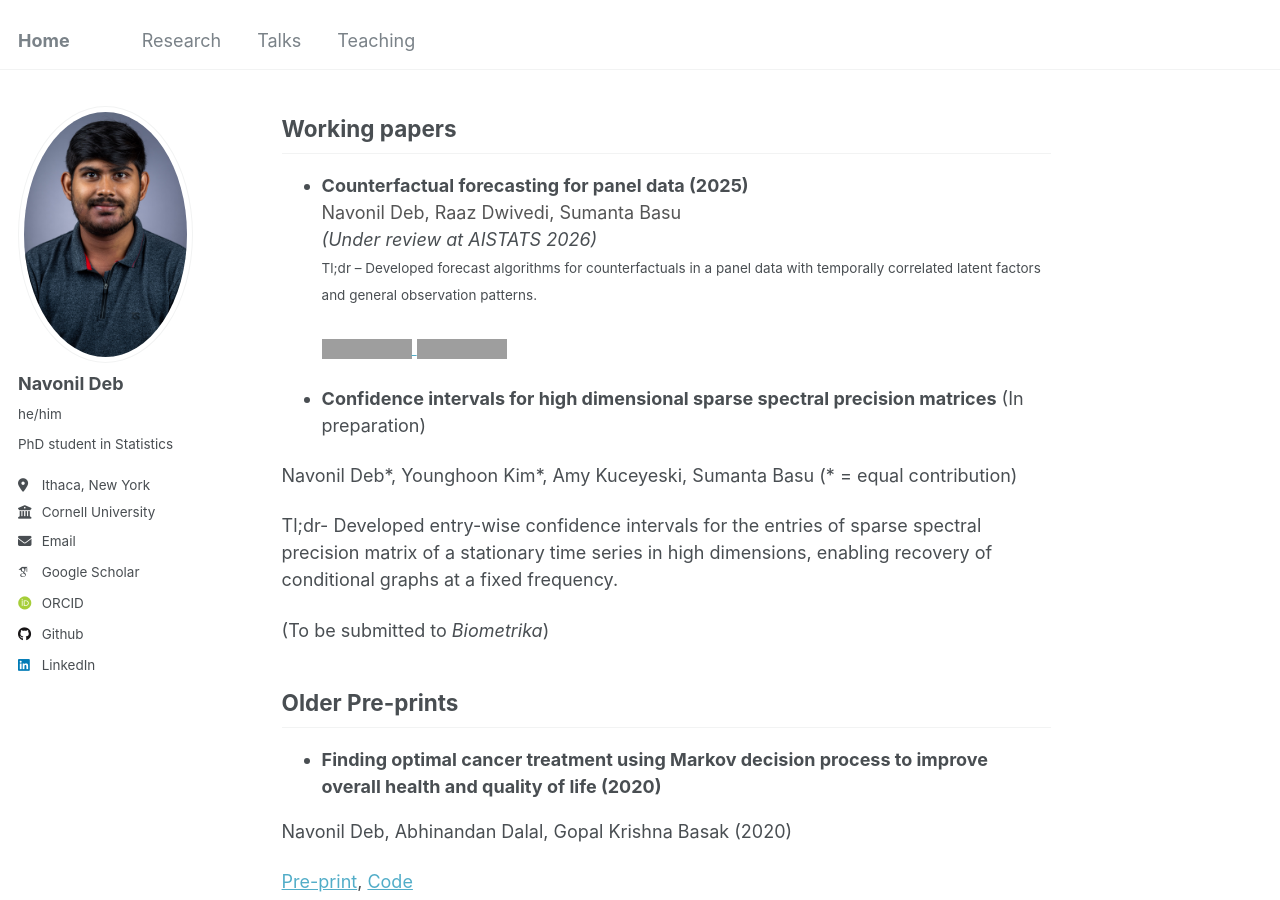
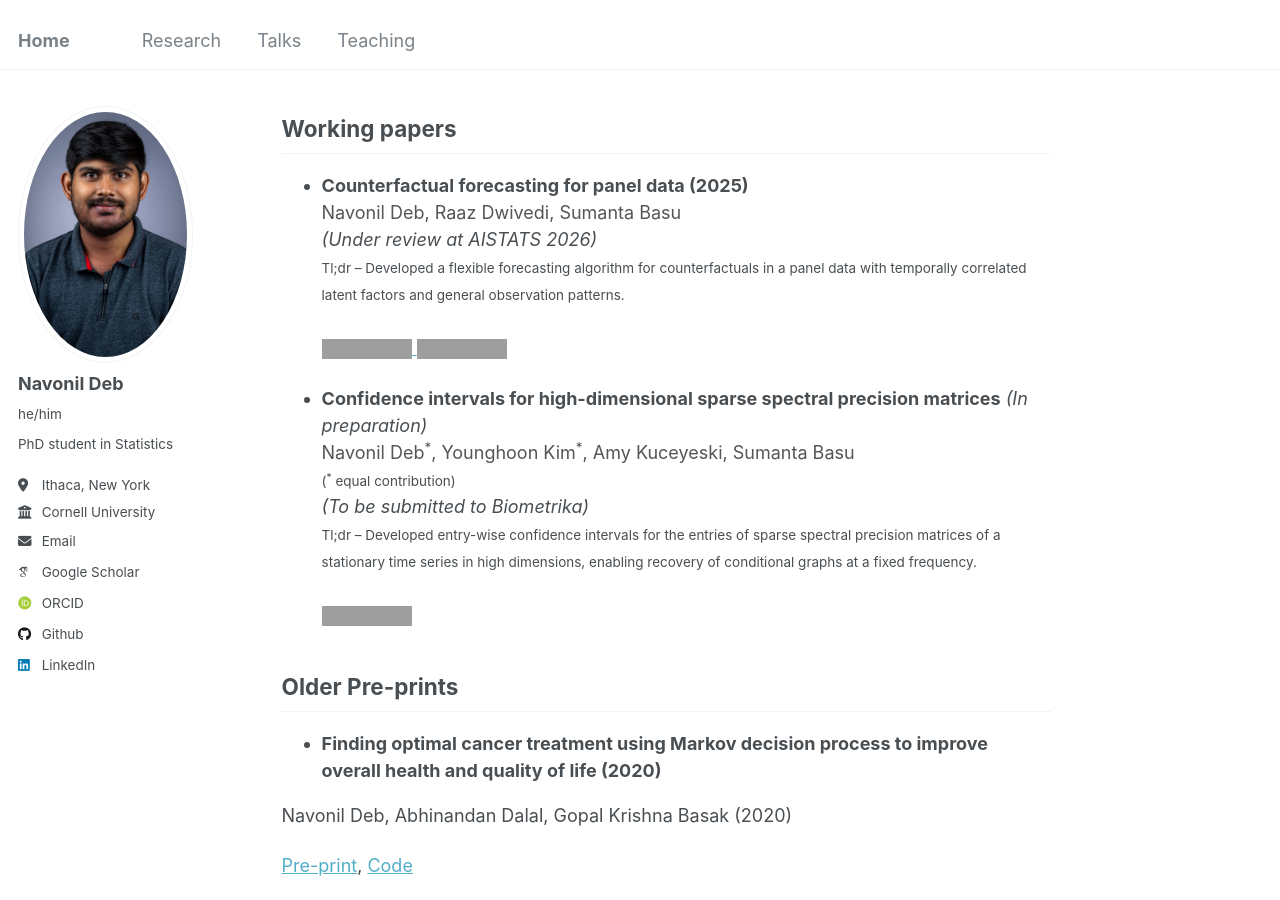
Before and after one commit to navonildeb/navonildeb.github.io, a Jekyll site: the page built from _publications/publications.md, in a window 1280 px wide and 900 px high, scrolled down 688 px. Built offline with Jekyll 4.4.1, drawn with Linux system fonts in a browser that asks for light colours; some web fonts are replaced; grey boxes are pictures that could not be loaded.

Commit message:
Update publications.md

```diff
--- a/_publications/publications.md
+++ b/_publications/publications.md
@@ -33,7 +33,7 @@ author_profile: true
   <span style="color:#555">Navonil Deb, Raaz Dwivedi, Sumanta Basu</span><br>
   <em>(Under review at AISTATS 2026)</em><br>
   <small>
-  Tl;dr – Developed forecast algorithms for counterfactuals in a panel data with temporally correlated latent factors and general observation patterns.
+  Tl;dr – Developed a flexible forecasting algorithm for counterfactuals in a panel data with temporally correlated latent factors and general observation patterns.
   </small><br><br>
   <a href="/_publications/focus_preprint.pdf">
     <img src="https://img.shields.io/badge/Draft-PDF-8A2BE2?logo=adobeacrobatreader&logoColor=white" alt="Draft PDF" />
@@ -42,14 +42,15 @@ author_profile: true
     <img src="https://img.shields.io/badge/Code-FoCuS-181717?logo=github&logoColor=white" alt="Code Repository" />
   </a>
 
+* <span style="font-weight:bold">Confidence intervals for high-dimensional sparse spectral precision matrices</span> <em>(In preparation)</em><br>
+  <span style="color:#555">Navonil Deb<sup>*</sup>, Younghoon Kim<sup>*</sup>, Amy Kuceyeski, Sumanta Basu</span>
+  <small>(<sup>*</sup> equal contribution)</small><br>
+  <em>(To be submitted to Biometrika)</em><br>
+  <small>
+  Tl;dr – Developed entry-wise confidence intervals for the entries of sparse spectral precision matrices of a stationary time series in high dimensions, enabling recovery of conditional graphs at a fixed frequency.
+  </small><br><br>
+  <img src="https://img.shields.io/badge/Status-In%20Preparation-lightgrey?logoColor=white" alt="In Preparation" />
 
-* **Confidence intervals for high dimensional sparse spectral precision matrices** (In preparation)
-
-Navonil Deb\*, Younghoon Kim\*, Amy Kuceyeski, Sumanta Basu (\* = equal contribution)
-
-Tl;dr- Developed entry-wise confidence intervals for the entries of sparse spectral precision matrix of a stationary time series in high dimensions, enabling recovery of conditional graphs at a fixed frequency.
-
-(To be submitted to *Biometrika*)
 
 
 ## Older Pre-prints
```
